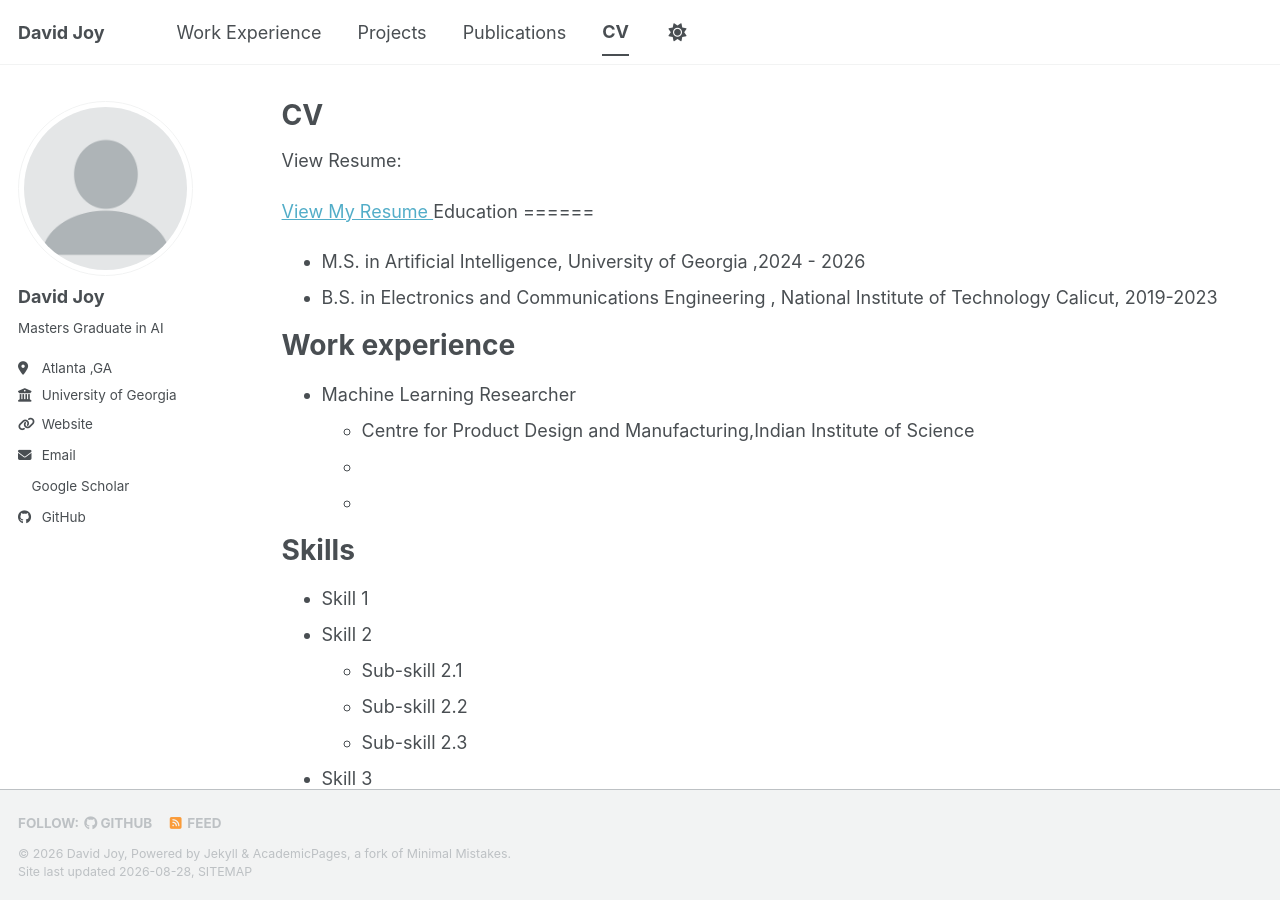
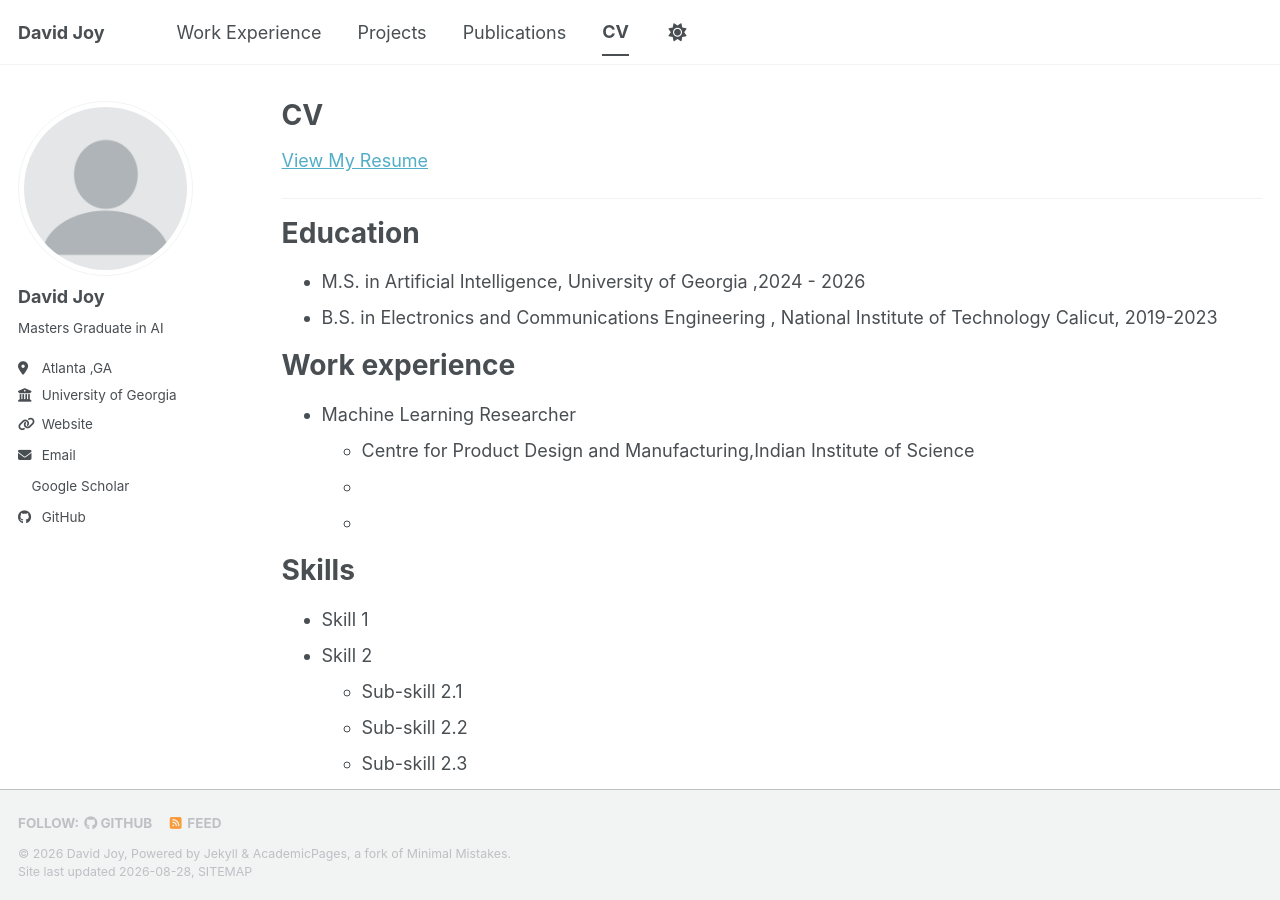
Before and after one commit to davidjoyme/davidjoyme.github.io, a Jekyll site: the page built from _pages/cv.md, in a window 1280 px wide and 900 px high. Built offline with Jekyll 4.4.1, drawn with Linux system fonts in a browser that asks for light colours; a style sheet for code colours, icons or effects is not loaded.

Commit message:
experience page

```diff
--- a/_pages/cv.md
+++ b/_pages/cv.md
@@ -9,9 +9,10 @@ redirect_from:
 
 {% include base_path %}
 
-View Resume:
+<a href="/files/Resume_David_Joy.pdf" target="_blank" rel="noopener noreferrer"> View My Resume </a>
 
-<a href="/files/Resume_David_Joy.pdf" target="_blank" rel="noopener noreferrer"> View My Resume </a>
+---
+
 Education
 ======
 * M.S. in Artificial Intelligence, University of Georgia ,2024 - 2026
```
